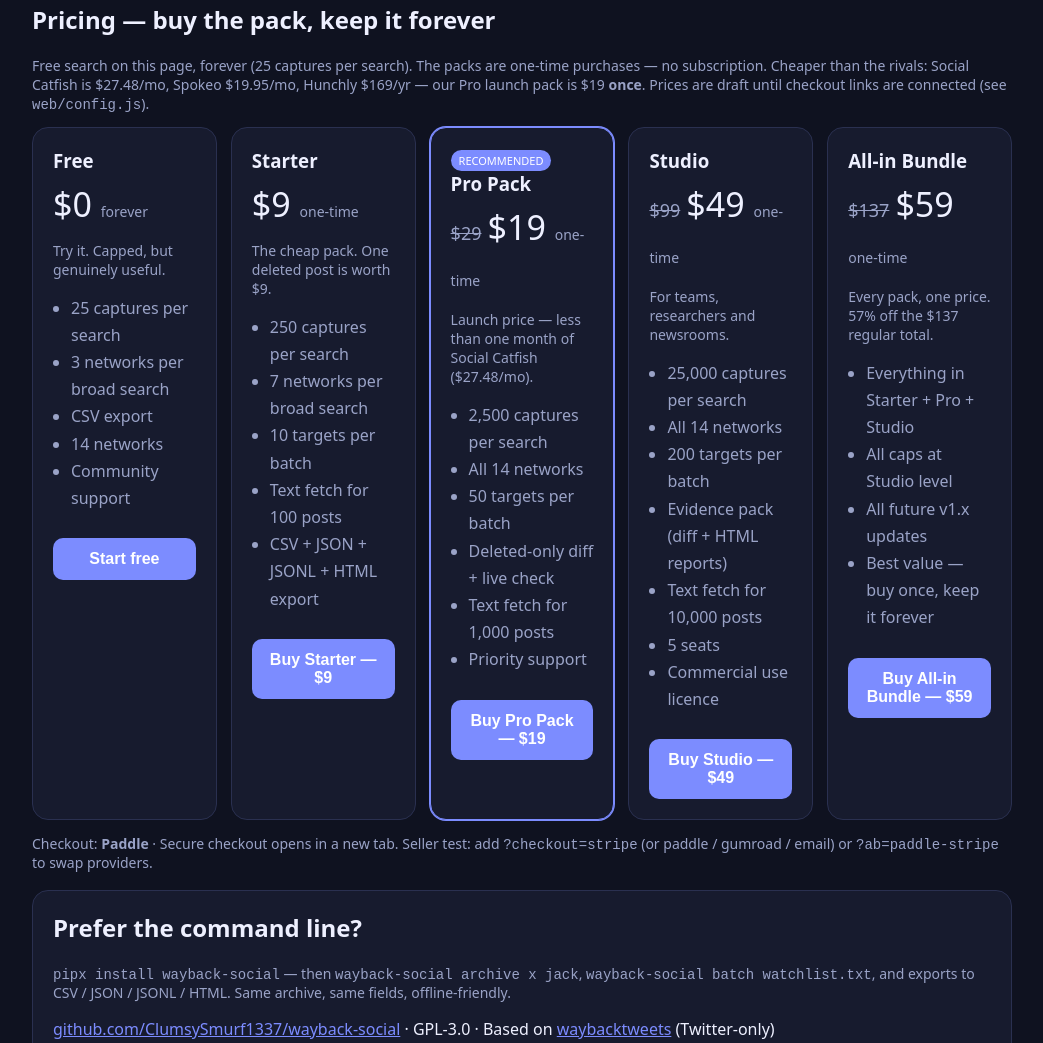
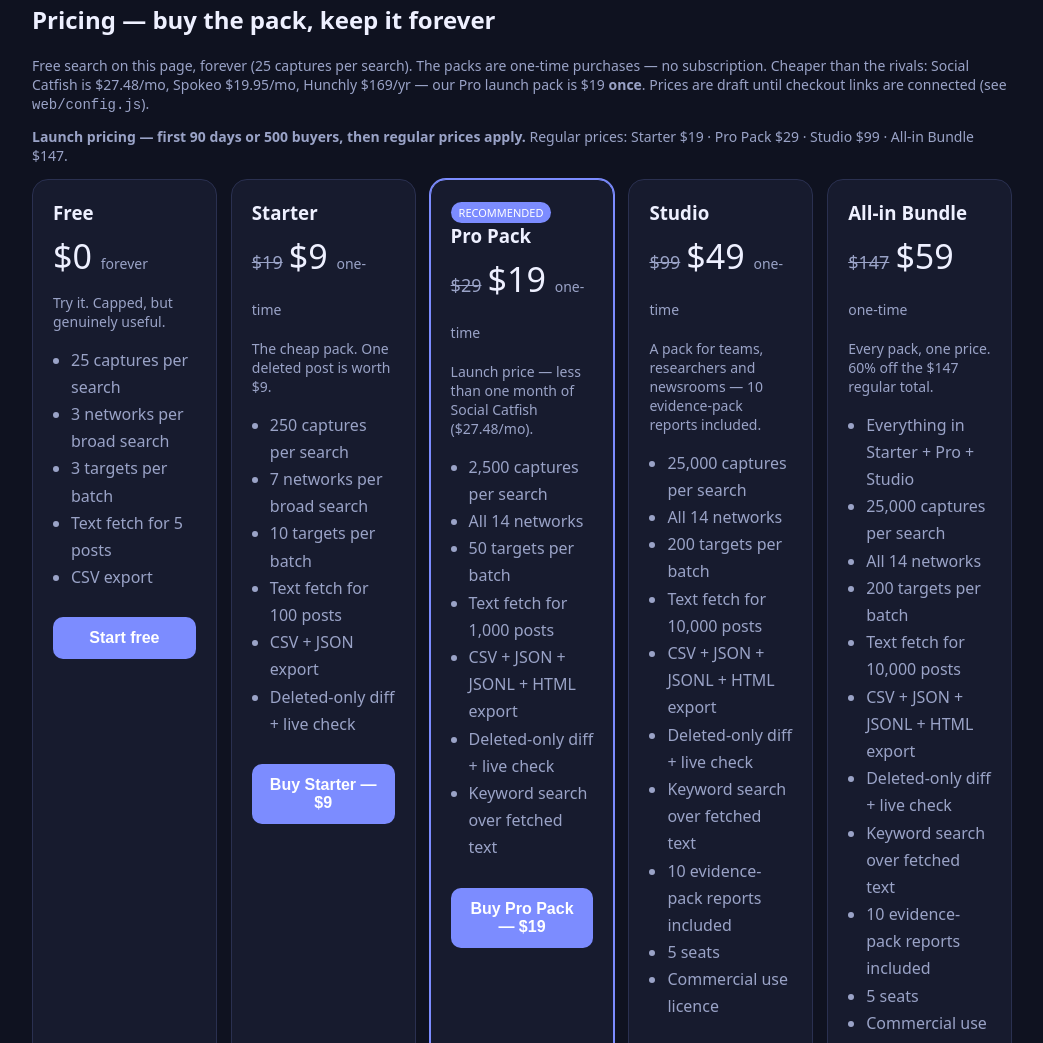
Before and after one commit to ClumsySmurf1337/wayback-social, a plain HTML site: page web/index.html in a window 1280 px wide. Shown: the part 677-1720 px from the top of the page, without its empty margins (118-1161 px from the left). Drawn offline with Linux system fonts and the light colour scheme.

Commit message:
wayback-social v1.3: Studio as finite pack, launch vs regular pricing, feature chart, pricing.yaml, licence keys

```diff
--- a/web/config.js
+++ b/web/config.js
@@ -29,76 +29,95 @@ window.WAYBACK_SOCIAL_CONFIG = {
       paddle:  { starter: "https://checkout.paddle.com/REPLACE_PADDLE_STARTER",
                  pro: "https://checkout.paddle.com/REPLACE_PADDLE_PRO",
                  studio: "https://checkout.paddle.com/REPLACE_PADDLE_STUDIO",
-                 bundle: "https://checkout.paddle.com/REPLACE_PADDLE_BUNDLE" },
+                 bundle: "https://checkout.paddle.com/REPLACE_PADDLE_BUNDLE",
+                 topup: "https://checkout.paddle.com/REPLACE_PADDLE_TOPUP" },
       stripe:  { starter: "https://buy.stripe.com/REPLACE_STRIPE_STARTER",
                  pro: "https://buy.stripe.com/REPLACE_STRIPE_PRO",
                  studio: "https://buy.stripe.com/REPLACE_STRIPE_STUDIO",
-                 bundle: "https://buy.stripe.com/REPLACE_STRIPE_BUNDLE" },
+                 bundle: "https://buy.stripe.com/REPLACE_STRIPE_BUNDLE",
+                 topup: "https://buy.stripe.com/REPLACE_STRIPE_TOPUP" },
       gumroad: { starter: "https://gumroad.com/l/REPLACE_GUMROAD_STARTER",
                  pro: "https://gumroad.com/l/REPLACE_GUMROAD_PRO",
                  studio: "https://gumroad.com/l/REPLACE_GUMROAD_STUDIO",
-                 bundle: "https://gumroad.com/l/REPLACE_GUMROAD_BUNDLE" },
+                 bundle: "https://gumroad.com/l/REPLACE_GUMROAD_BUNDLE",
+                 topup: "https://gumroad.com/l/REPLACE_GUMROAD_TOPUP" },
       email:   { starter: "mailto:sales@example.com?subject=wayback-social%20Starter%20(%249)",
                  pro: "mailto:sales@example.com?subject=wayback-social%20Pro%20Pack%20(%2419)",
                  studio: "mailto:sales@example.com?subject=wayback-social%20Studio%20(%2449)",
-                 bundle: "mailto:sales@example.com?subject=wayback-social%20All-in%20Bundle%20(%2459)" },
+                 bundle: "mailto:sales@example.com?subject=wayback-social%20All-in%20Bundle%20(%2459)",
+                 topup: "mailto:sales@example.com?subject=wayback-social%20Text-fetch%20top-up%20(%2415)" },
       // Lemon Squeezy is closed (see header) — no links here on purpose.
-      lemon:   { starter: "", pro: "", studio: "", bundle: "" },
+      lemon:   { starter: "", pro: "", studio: "", bundle: "", topup: "" },
     },
   },
-  // PRICING v1.2 — options-based, cheaper than the subscription rivals.
-  // Social Catfish charges $27.48/mo AFTER a $5.73 trial; Spokeo $19.95/mo;
-  // Hunchly $169/yr; Pagefreezer from $1,500/yr. Every pack below is a
-  // ONE-TIME payment — Pro launch ($19) costs less than one month of
-  // Social Catfish, and it never bills again.
-  // Net kept (fee math, verified 2026-11-26):
-  //   Paddle 5%+50c:   $9 -> $8.05 | $19 -> $17.55 | $49 -> $46.05 | $59 -> $55.55
-  //   Stripe 2.9%+30c: $9 -> $8.44 | $19 -> $18.15 | $49 -> $47.28 | $59 -> $56.99
-  //   Gumroad 12.9%+80c: $9 -> $7.04 | $19 -> $15.75 | $49 -> $41.88 | $59 -> $50.59
-  // Bundle math (honest): regular total = Starter $9 + Pro $29 + Studio $99
-  // = $137; launch bundle $59 = 57% off. (An earlier draft said $118 —
-  // that does not add up with these regular prices; $137 is the real sum.)
+  // __PRICING_BEGIN__ — generated from pricing.yaml by scripts/sync_pricing.py. DO NOT EDIT BY HAND.
+  LAUNCH_NOTE: "Launch pricing — first 90 days or 500 buyers, then regular prices apply.",
+  TOPUP: { price: 15, credits: 500 },
+  // Net kept (fee math — generated; Paddle 5%+50c, Stripe 2.9%+30c):
+  //   Starter $9 launch: Paddle keeps $8.05 | Stripe keeps $8.44
+  //   Starter $19 regular: Paddle keeps $17.55 | Stripe keeps $18.15
+  //   Pro Pack $19 launch: Paddle keeps $17.55 | Stripe keeps $18.15
+  //   Pro Pack $29 regular: Paddle keeps $27.05 | Stripe keeps $27.86
+  //   Studio $49 launch: Paddle keeps $46.05 | Stripe keeps $47.28
+  //   Studio $99 regular: Paddle keeps $93.55 | Stripe keeps $95.83
+  //   All-in Bundle $59 launch: Paddle keeps $55.55 | Stripe keeps $56.99
+  //   All-in Bundle $147 regular: Paddle keeps $139.15 | Stripe keeps $142.44
+  //   Top-up $15: Paddle keeps $13.75 | Stripe keeps $14.27
+  // Bundle math: regular total = Starter $19 + Pro $29 + Studio $99 = $147; launch bundle $59 is 60% off.
   PRICING: [
     {
       id: "free", name: "Free", price: "$0", cadence: "forever",
       blurb: "Try it. Capped, but genuinely useful.",
-      features: ["25 captures per search", "3 networks per broad search",
-        "CSV export", "14 networks", "Community support"],
+      features: ["25 captures per search", "3 networks per broad search", "3 targets per batch", "Text fetch for 5 posts", "CSV export"],
       cta: "Start free", checkout: null, featured: false,
     },
     {
-      id: "starter", name: "Starter", price: "$9", cadence: "one-time",
+      id: "starter", name: "Starter", price: "$9", regular: "$19", cadence: "one-time",
       blurb: "The cheap pack. One deleted post is worth $9.",
-      features: ["250 captures per search", "7 networks per broad search",
-        "10 targets per batch", "Text fetch for 100 posts",
-        "CSV + JSON + JSONL + HTML export"],
+      features: ["250 captures per search", "7 networks per broad search", "10 targets per batch", "Text fetch for 100 posts", "CSV + JSON export", "Deleted-only diff + live check"],
       cta: "Buy Starter — $9", checkout: "starter", featured: false,
     },
     {
       id: "pro", name: "Pro Pack", price: "$19", regular: "$29", cadence: "one-time",
       blurb: "Launch price — less than one month of Social Catfish ($27.48/mo).",
-      features: ["2,500 captures per search", "All 14 networks",
-        "50 targets per batch", "Deleted-only diff + live check",
-        "Text fetch for 1,000 posts", "Priority support"],
+      features: ["2,500 captures per search", "All 14 networks", "50 targets per batch", "Text fetch for 1,000 posts", "CSV + JSON + JSONL + HTML export", "Deleted-only diff + live check", "Keyword search over fetched text"],
       cta: "Buy Pro Pack — $19", checkout: "pro", featured: true,
     },
     {
       id: "studio", name: "Studio", price: "$49", regular: "$99", cadence: "one-time",
-      blurb: "For teams, researchers and newsrooms.",
-      features: ["25,000 captures per search", "All 14 networks",
-        "200 targets per batch", "Evidence pack (diff + HTML reports)",
-        "Text fetch for 10,000 posts", "5 seats", "Commercial use licence"],
+      blurb: "A pack for teams, researchers and newsrooms — 10 evidence-pack reports included.",
+      features: ["25,000 captures per search", "All 14 networks", "200 targets per batch", "Text fetch for 10,000 posts", "CSV + JSON + JSONL + HTML export", "Deleted-only diff + live check", "Keyword search over fetched text", "10 evidence-pack reports included", "5 seats", "Commercial use licence"],
       cta: "Buy Studio — $49", checkout: "studio", featured: false,
     },
     {
-      id: "bundle", name: "All-in Bundle", price: "$59", regular: "$137", cadence: "one-time",
-      blurb: "Every pack, one price. 57% off the $137 regular total.",
-      features: ["Everything in Starter + Pro + Studio",
-        "All caps at Studio level", "All future v1.x updates",
-        "Best value — buy once, keep it forever"],
+      id: "bundle", name: "All-in Bundle", price: "$59", regular: "$147", cadence: "one-time",
+      blurb: "Every pack, one price. 60% off the $147 regular total.",
+      features: ["Everything in Starter + Pro + Studio", "25,000 captures per search", "All 14 networks", "200 targets per batch", "Text fetch for 10,000 posts", "CSV + JSON + JSONL + HTML export", "Deleted-only diff + live check", "Keyword search over fetched text", "10 evidence-pack reports included", "5 seats", "Commercial use licence", "Best value — 60% off the $147 regular total"],
       cta: "Buy All-in Bundle — $59", checkout: "bundle", featured: false,
     },
+    {
+      id: "topup", name: "Text-fetch top-up", price: "$15", cadence: "500 credits",
+      blurb: "Add 500 replay-text fetches to any paid pack. Credits never expire.",
+      features: ["500 text-fetch credits", "Works with Starter, Pro and Studio", "Never expires"],
+      cta: "Buy 500 credits — $15", checkout: "topup", featured: false,
+    },
   ],
+  FEATURE_CHART: [
+    {label: "Captures per search", values: {free: "25", starter: "250", pro: "2,500", studio: "25,000", bundle: "25,000"}},
+    {label: "Networks per broad search (find)", values: {free: "3", starter: "7", pro: "All 14", studio: "All 14", bundle: "All 14"}},
+    {label: "Batch targets per run", values: {free: "3", starter: "10", pro: "50", studio: "200", bundle: "200"}},
+    {label: "Replay-text fetches per search", values: {free: "5", starter: "100", pro: "1,000", studio: "10,000", bundle: "10,000"}},
+    {label: "Exports", values: {free: "CSV", starter: "CSV + JSON", pro: "CSV + JSON + JSONL + HTML", studio: "CSV + JSON + JSONL + HTML", bundle: "CSV + JSON + JSONL + HTML"}},
+    {label: "Deleted-only diff", values: {free: "—", starter: "✓", pro: "✓", studio: "✓", bundle: "✓"}},
+    {label: "Replay text fetch", values: {free: "✓", starter: "✓", pro: "✓", studio: "✓", bundle: "✓"}},
+    {label: "archive.today / Ghostarchive fallback links", values: {free: "✓", starter: "✓", pro: "✓", studio: "✓", bundle: "✓"}},
+    {label: "Keyword search (over fetched text)", values: {free: "—", starter: "—", pro: "✓", studio: "✓", bundle: "✓"}},
+    {label: "Evidence-pack reports included", values: {free: "—", starter: "—", pro: "—", studio: "10", bundle: "10"}},
+    {label: "Seats", values: {free: "1", starter: "1", pro: "1", studio: "5", bundle: "5"}},
+    {label: "Commercial use", values: {free: "—", starter: "—", pro: "—", studio: "✓", bundle: "✓"}},
+    {label: "Support", values: {free: "Community", starter: "Community", pro: "Community", studio: "Priority (human inbox, 48h)", bundle: "Priority (human inbox, 48h)"}},
+  ],
+  // __PRICING_END__
   FREE_LIMIT: 25,
   CDX_BASE: "https://web.archive.org/cdx/search/cdx",
 };
--- a/web/index.html
+++ b/web/index.html
@@ -17,7 +17,7 @@
 <meta name="twitter:title" content="wayback-social — Find deleted posts in the Wayback Machine">
 <meta name="twitter:description" content="Search archived posts from X, Instagram, TikTok, YouTube, Reddit and more. Free search; Pro $19 one-time (launch).">
 <script type="application/ld+json">
-{"@context":"https://schema.org","@type":"SoftwareApplication","name":"wayback-social","applicationCategory":"UtilitiesApplication","operatingSystem":"Web, Windows, macOS, Linux","offers":[{"@type":"Offer","price":"0","priceCurrency":"USD","name":"Free"},{"@type":"Offer","price":"9","priceCurrency":"USD","name":"Starter"},{"@type":"Offer","price":"19","priceCurrency":"USD","name":"Pro Pack"},{"@type":"Offer","price":"49","priceCurrency":"USD","name":"Studio"},{"@type":"Offer","price":"59","priceCurrency":"USD","name":"All-in Bundle"}],"description":"Search the Wayback Machine for archived social media posts from 14 networks, find deleted posts, and export evidence packs."}
+{"@context":"https://schema.org","@type":"SoftwareApplication","name":"wayback-social","applicationCategory":"UtilitiesApplication","operatingSystem":"Web, Windows, macOS, Linux","offers":[{"@type":"Offer","price":"0","priceCurrency":"USD","name":"Free"},{"@type":"Offer","price":"9","priceCurrency":"USD","name":"Starter"},{"@type":"Offer","price":"19","priceCurrency":"USD","name":"Pro Pack"},{"@type":"Offer","price":"49","priceCurrency":"USD","name":"Studio"},{"@type":"Offer","price":"59","priceCurrency":"USD","name":"All-in Bundle"},{"@type":"Offer","price":"15","priceCurrency":"USD","name":"Text-fetch top-up (500 credits)"}],"description":"Search the Wayback Machine for archived social media posts from 14 networks, find deleted posts, and export evidence packs."}
 </script>
 <style>
 :root{--bg:#0f1220;--card:#171b2e;--line:#2a3050;--text:#eef0ff;--muted:#9aa3c7;--accent:#7c8cff;--accent2:#4ade80;--warn:#fbbf24}
@@ -86,7 +86,15 @@ dialog::backdrop{background:rgba(0,0,0,.6)}
   <section id="pricing">
     <h2>Pricing — buy the pack, keep it forever</h2>
     <p class="muted">Free search on this page, forever (25 captures per search). The packs are one-time purchases — no subscription. Cheaper than the rivals: Social Catfish is $27.48/mo, Spokeo $19.95/mo, Hunchly $169/yr — our Pro launch pack is $19 <b>once</b>. Prices are draft until checkout links are connected (see <code>web/config.js</code>).</p>
+    <p class="muted" id="launch-note"></p>
     <div class="pricing" id="plans"></div>
+  </section>
+
+  <section class="card" id="compare">
+    <h2 style="margin-top:0">Compare packs — every feature, side by side</h2>
+    <p class="muted">Studio is a finite pack: 10 evidence-pack reports, 200 batch targets, 25,000 captures per search, 5 seats. Every tier has a stated cap — the caps are the product.</p>
+    <div style="overflow-x:auto"><table id="chart"><thead><tr><th>Feature</th><th>Free</th><th>Starter</th><th>Pro</th><th>Studio</th><th>Bundle</th></tr></thead><tbody></tbody></table></div>
+    <p class="muted">Prices and caps come from <code>pricing.yaml</code> (single source of truth) — to change a price, edit that file and run <code>scripts/sync_pricing.py</code>.</p>
   </section>
 
   <section class="card">
@@ -165,6 +173,20 @@ function renderPlans(){
   });
 }
 renderPlans();
+function renderChart(){
+  const rows = cfg.FEATURE_CHART || [];
+  const cols = ["free","starter","pro","studio","bundle"];
+  const tb = document.querySelector("#chart tbody");
+  if (tb) tb.innerHTML = rows.map(r=>`<tr><th>${r.label}</th>${
+    cols.map(t=>`<td>${(r.values && r.values[t]) || "—"}</td>`).join("")}</tr>`).join("");
+  const ln = $("launch-note");
+  if (ln && cfg.LAUNCH_NOTE) {
+    const regs = cfg.PRICING.filter(p=>p.regular)
+      .map(p=>`${p.name} ${p.regular}`).join(" · ");
+    ln.innerHTML = `<b>${cfg.LAUNCH_NOTE}</b> Regular prices: ${regs}.`;
+  }
+}
+renderChart();
 function renderRows(rows){
   lastRows = rows;
   const tb = document.querySelector("#results tbody"); tb.innerHTML="";
```
